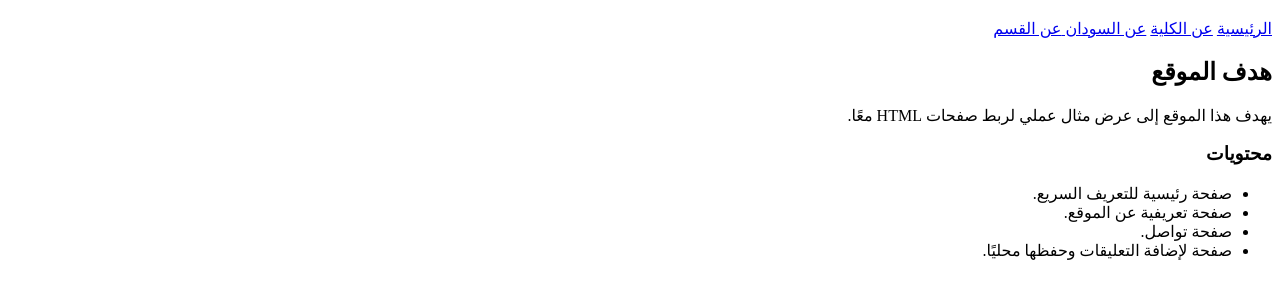
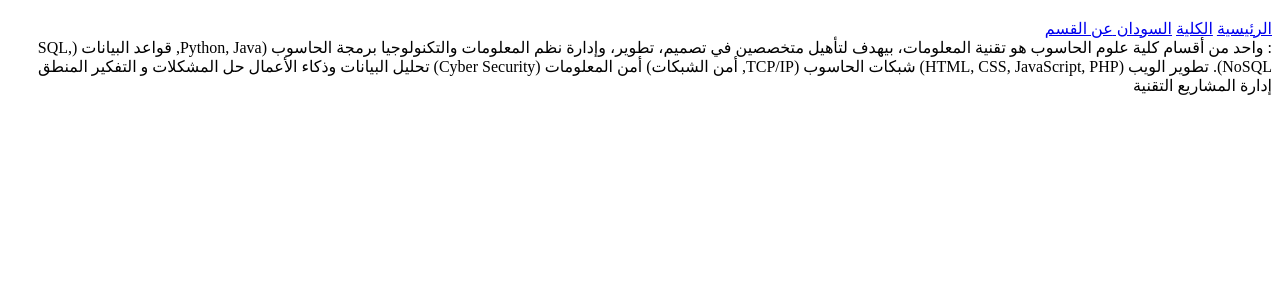
Before and after one commit to mhamohooud2-cpu/Ohoud01, a plain HTML site: page it.html in a window 1280 px wide. Shown: the part 62-360 px from the top of the page. Drawn offline with Linux system fonts and the light colour scheme.

Commit message:
Update it.html

```diff
--- a/it.html
+++ b/it.html
@@ -10,22 +10,23 @@
     <h1>عن قسم تقنية معلومات</h1>
     <nav>
       <a href="index.html">الرئيسية</a>
-      <a href="about.html">عن الكلية</a>
-      <a href="sudan.html">عن السودان </a>
+      <a href="about.html"> الكلية</a>
+      <a href="sudan.html"> السودان </a>
       <a href="it.html">عن القسم</a>
     </nav>
   </header>
 
   <main>
-    <section>
-      <h2>هدف الموقع</h2>
-      <p>يهدف هذا الموقع إلى عرض مثال عملي لربط صفحات HTML معًا.</p>
-      <h3>محتويات</h3>
-      <ul>
-        <li>صفحة رئيسية للتعريف السريع.</li>
-        <li>صفحة تعريفية عن الموقع.</li>
-        <li>صفحة تواصل.</li>
-        <li>صفحة لإضافة التعليقات وحفظها محليًا.</li>
+    <section>: واحد من أقسام كلية علوم الحاسوب هو تقنية المعلومات، بيهدف لتأهيل متخصصين في تصميم، تطوير، وإدارة نظم المعلومات والتكنولوجيا
+   برمجة الحاسوب (Python, Java,
+     قواعد البيانات (SQL, NoSQL).
+    تطوير الويب (HTML, CSS, JavaScript, PHP)
+    شبكات الحاسوب (TCP/IP, أمن الشبكات)
+    أمن المعلومات (Cyber Security)
+    تحليل البيانات وذكاء الأعمال
+    حل المشكلات و التفكير المنطق
+    إدارة المشاريع التقنية
+</li>
       </ul>
     </section>
   </main>
```
